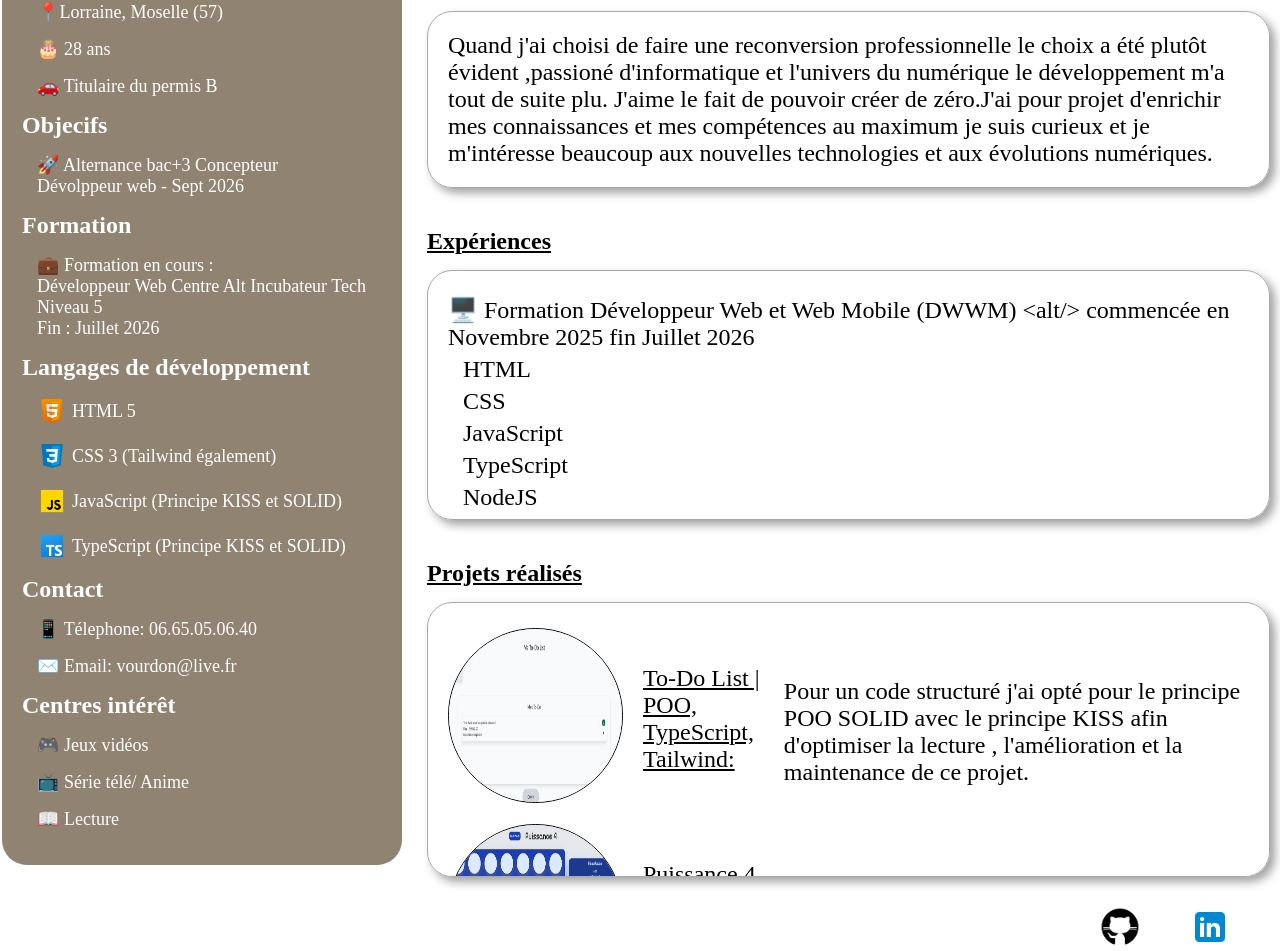
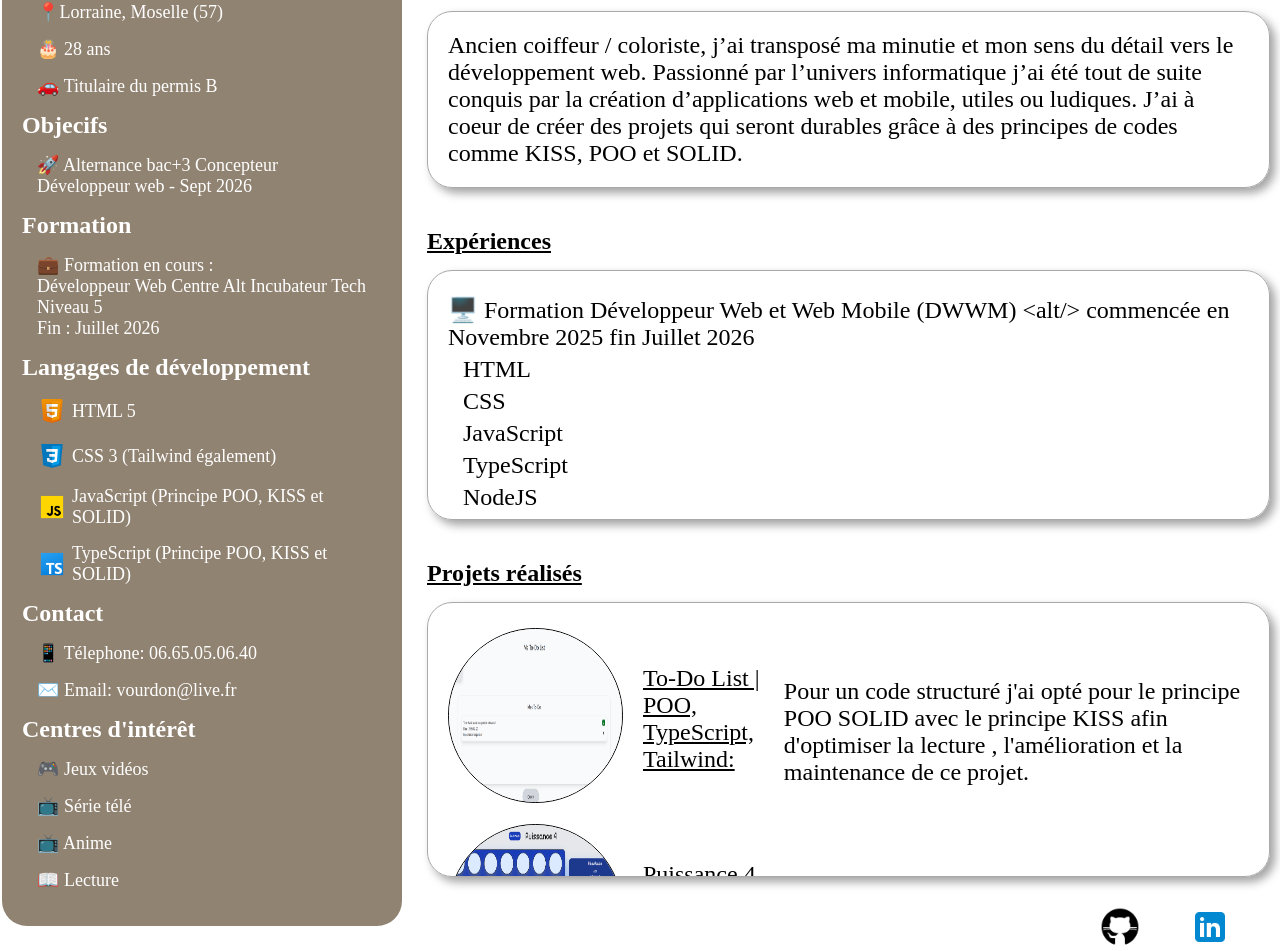
Before and after one commit to LudovicVRDN/WebCV, a React (Vite) app in the folder webCV/: page / in a window 1280 px wide. Shown: the part 330-1281 px from the top of the page. Built offline with nearby package versions, Linux system fonts and the light colour scheme.

Commit message:
fix text correction

```diff
--- a/webCV/src/components/aside.jsx
+++ b/webCV/src/components/aside.jsx
@@ -23,7 +23,7 @@ function Aside() {
       </ul>
       <h2>Objecifs</h2>
       <ul>
-        <li>🚀 Alternance bac+3 Concepteur Dévolppeur web - Sept 2026</li>
+        <li>🚀 Alternance bac+3 Concepteur Développeur web - Sept 2026</li>
       </ul>
       <h2>Formation</h2>
       <ul>
@@ -43,11 +43,11 @@ function Aside() {
         </li>
         <li>
           <img src={logoJS} alt="Logo HTML" />
-           JavaScript (Principe KISS et SOLID)
+           JavaScript (Principe POO, KISS et SOLID)
           </li>
         <li>
           <img src={logoTS} alt="Logo HTML" />
-           TypeScript (Principe KISS et SOLID)
+           TypeScript (Principe POO, KISS et SOLID)
           </li>
       </ul>
       <h2>Contact</h2>
@@ -55,10 +55,11 @@ function Aside() {
         <li>📱 Télephone: 06.65.05.06.40</li>
         <li>✉️ Email: vourdon@live.fr</li>
       </ul>
-      <h2> Centres intérêt</h2>
+      <h2> Centres d'intérêt</h2>
       <ul>
         <li>🎮 Jeux vidéos</li>
-        <li>📺 Série télé/ Anime</li>
+        <li>📺 Série télé </li>
+        <li>📺 Anime</li>
         <li>📖 Lecture</li>
       </ul>
     </div>
--- a/webCV/src/components/main.jsx
+++ b/webCV/src/components/main.jsx
@@ -14,12 +14,7 @@ function Main() {
         <h2>Développeur en reconversion</h2>
         <div className="block">
           <p>
-            Quand j'ai choisi de faire une reconversion professionnelle le choix
-            a été plutôt évident ,passioné d'informatique et l'univers du
-            numérique le développement m'a tout de suite plu. J'aime le fait de
-            pouvoir créer de zéro.J'ai pour projet d'enrichir mes connaissances
-            et mes compétences au maximum je suis curieux et je m'intéresse
-            beaucoup aux nouvelles technologies et aux évolutions numériques.
+       Ancien coiffeur / coloriste, j’ai transposé ma minutie et mon sens du détail vers le développement web. Passionné par l’univers informatique j’ai été tout de suite conquis par la création d’applications web et mobile, utiles ou ludiques. J’ai à coeur de créer des projets qui seront durables grâce à des principes de codes comme KISS, POO et SOLID.
           </p>
         </div>
       </article>
```
